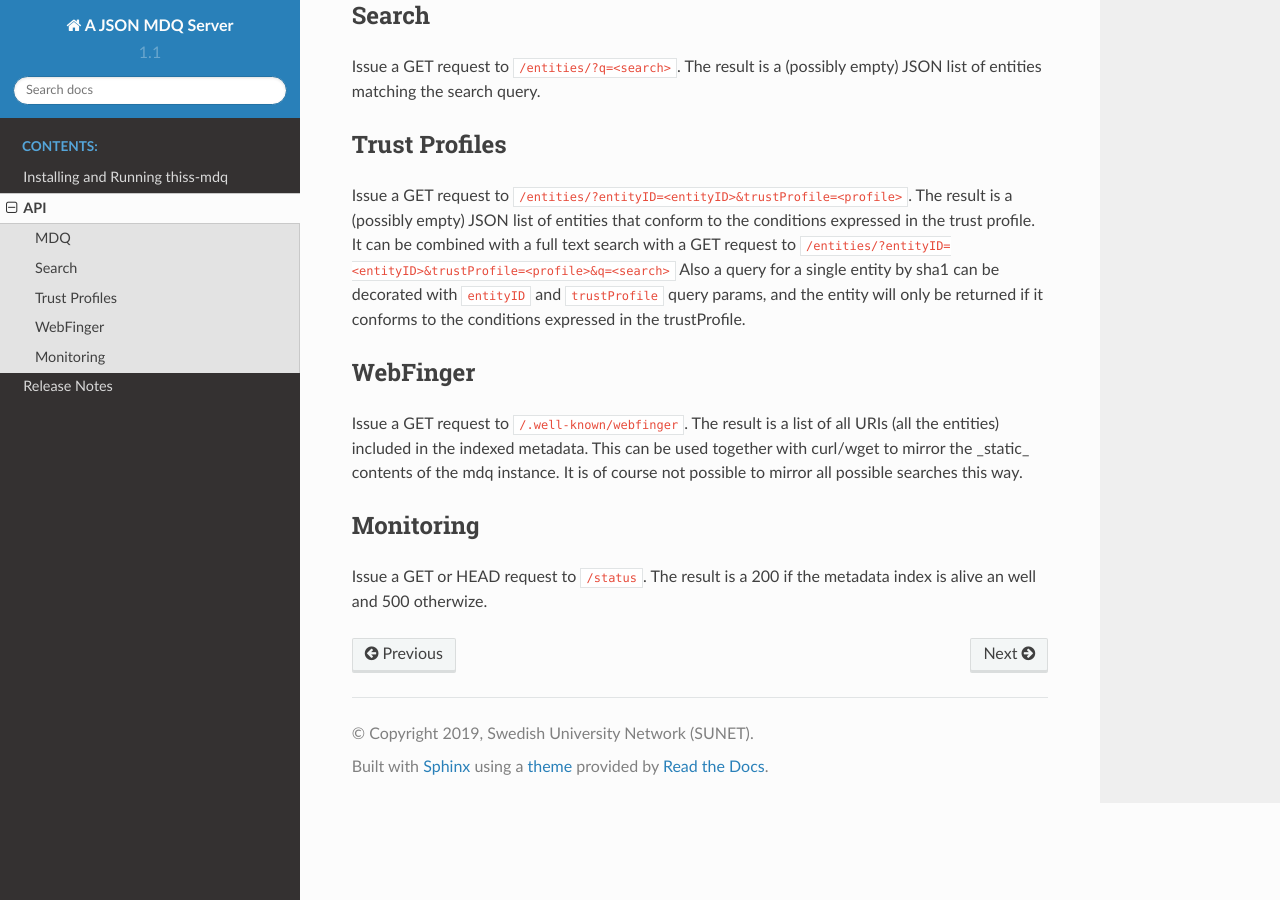
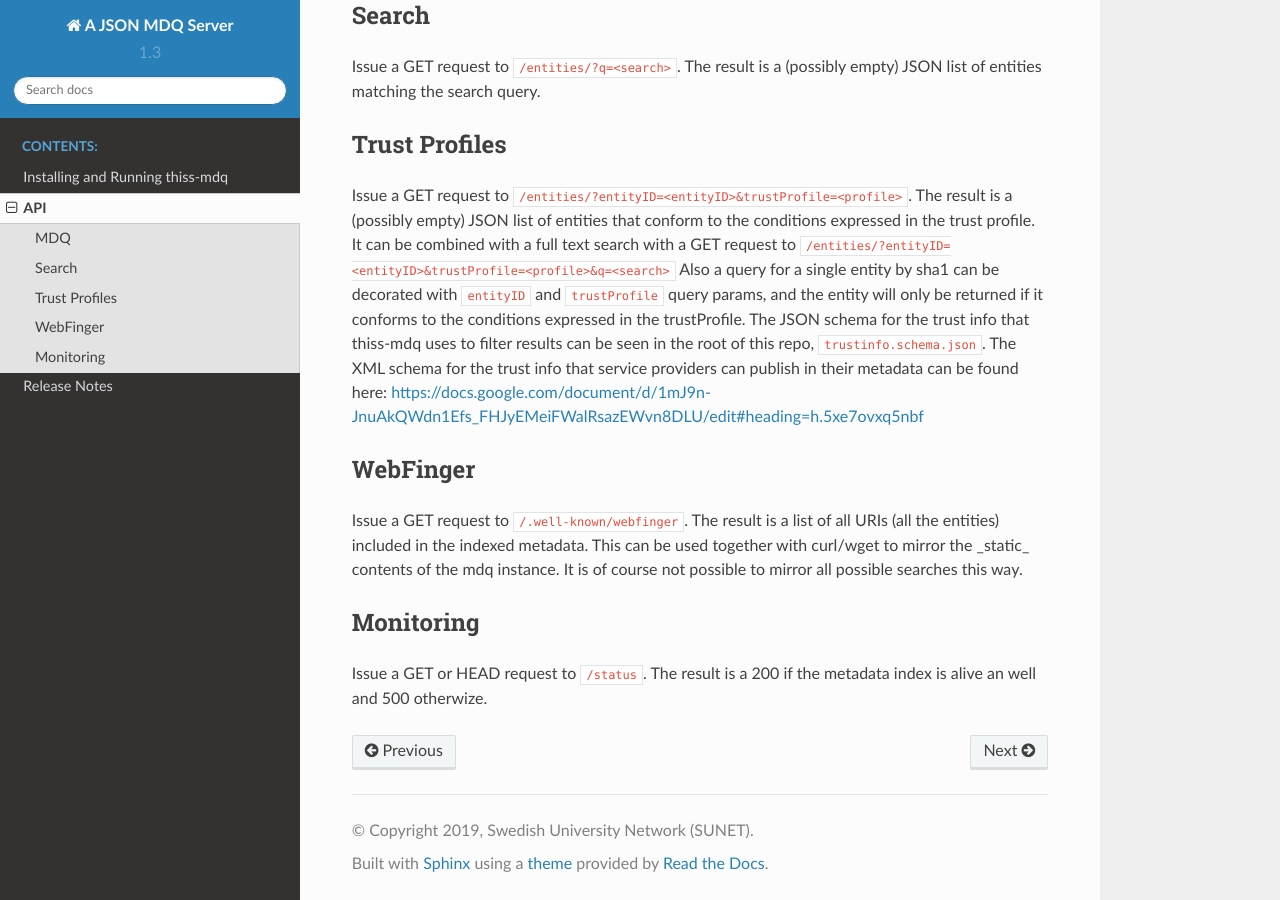
Before and after one commit to TheIdentitySelector/thiss-mdq, a Sphinx documentation site: the page built from docs/api.rst, in a window 1280 px wide and 900 px high, scrolled down 652 px. Built offline with Sphinx 7.4.7 and the Read the Docs theme 2.0.0, drawn with Linux system fonts in a browser that asks for light colours.

Commit message:
update docs

```diff
--- a/docs/api.rst
+++ b/docs/api.rst
@@ -32,6 +32,9 @@ Issue a GET request to ``/entities/?entityID=<entityID>&trustProfile=<profile>``
 The result is a (possibly empty) JSON list of entities that conform to the conditions expressed in the trust profile.
 It can be combined with a full text search with a GET request to ``/entities/?entityID=<entityID>&trustProfile=<profile>&q=<search>``
 Also a query for a single entity by sha1 can be decorated with ``entityID`` and ``trustProfile`` query params, and the entity will only be returned if it conforms to the conditions expressed in the trustProfile.
+The JSON schema for the trust info that thiss-mdq uses to filter results can be seen in the root of this repo, ``trustinfo.schema.json``.
+The XML schema for the trust info that service providers can publish in their metadata can be found here:
+https://docs.google.com/document/d/1mJ9n-JnuAkQWdn1Efs_FHJyEMeiFWalRsazEWvn8DLU/edit#heading=h.5xe7ovxq5nbf
 
 WebFinger
 ---------
--- a/docs/conf.py
+++ b/docs/conf.py
@@ -19,14 +19,14 @@
 
 # -- Project information -----------------------------------------------------
 
-project = u'A JSON MDQ Server'
-copyright = u'2019, Swedish University Network (SUNET)'
-author = u'Leif Johansson'
+project = 'A JSON MDQ Server'
+copyright = '2019, Swedish University Network (SUNET)'
+author = 'Leif Johansson'
 
 # The short X.Y version
-version = u'1.1'
+version = '1.3'
 # The full version, including alpha/beta/rc tags
-release = u'1.1.1'
+release = '1.3.3rc1'
 
 
 # -- General configuration ---------------------------------------------------
@@ -65,7 +65,7 @@ language = None
 # List of patterns, relative to source directory, that match files and
 # directories to ignore when looking for source files.
 # This pattern also affects html_static_path and html_extra_path.
-exclude_patterns = [u'_build', 'Thumbs.db', '.DS_Store']
+exclude_patterns = ['_build', 'Thumbs.db', '.DS_Store']
 
 # The name of the Pygments (syntax highlighting) style to use.
 pygments_style = None
@@ -130,8 +130,8 @@ latex_elements = {
 # (source start file, target name, title,
 #  author, documentclass [howto, manual, or own class]).
 latex_documents = [
-    (master_doc, 'JSONMDQServer.tex', u'JSON MDQ Server Documentation',
-     u'Leif Johansson', 'manual'),
+    (master_doc, 'JSONMDQServer.tex', 'JSON MDQ Server Documentation',
+     'Leif Johansson', 'manual'),
 ]
 
 
@@ -140,7 +140,7 @@ latex_documents = [
 # One entry per manual page. List of tuples
 # (source start file, name, description, authors, manual section).
 man_pages = [
-    (master_doc, 'jsonmdqserver', u'JSON MDQ Server Documentation',
+    (master_doc, 'jsonmdqserver', 'JSON MDQ Server Documentation',
      [author], 1)
 ]
 
@@ -151,7 +151,7 @@ man_pages = [
 # (source start file, target name, title, author,
 #  dir menu entry, description, category)
 texinfo_documents = [
-    (master_doc, 'JSONMDQServer', u'JSON MDQ Server Documentation',
+    (master_doc, 'JSONMDQServer', 'JSON MDQ Server Documentation',
      author, 'JSONMDQServer', 'One line description of project.',
      'Miscellaneous'),
 ]
--- a/docs/releasenotes.rst
+++ b/docs/releasenotes.rst
@@ -59,3 +59,9 @@ Version 1.3.2
 -------------
 
 * Avoid including user-supplied data in header values
+
+Version 1.3.3
+-------------
+
+* Allow filtering with trust info.
+* Remove dashes and pluses from free text queries
```
Also changed, not shown: RELEASE.md (added, +27 -0 lines), tbump.toml (added, +23 -0 lines).
